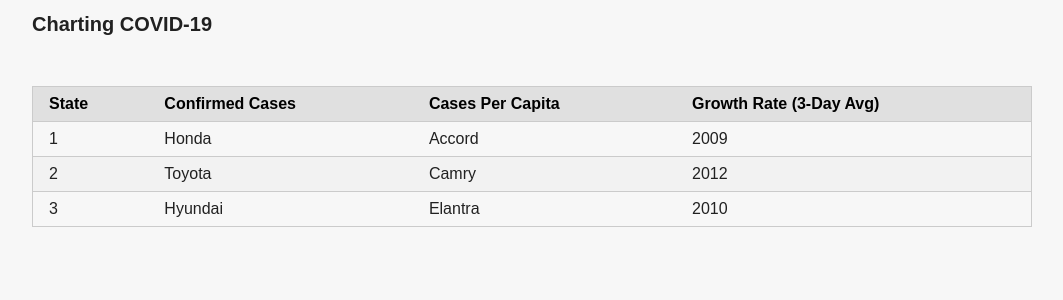
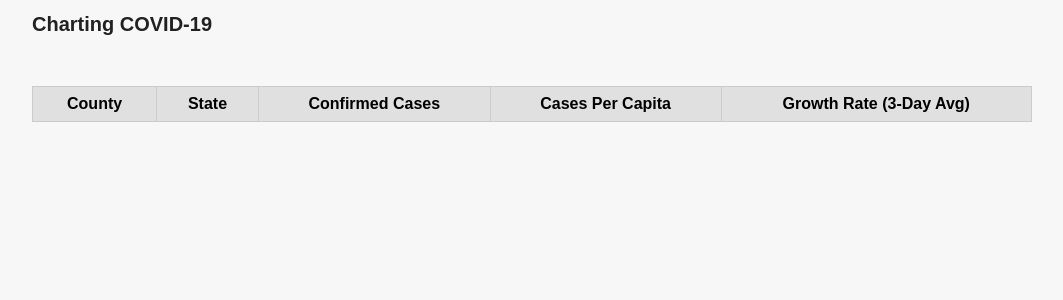
Before and after one commit to mattparrilla/chartingcovid, a Flask app: page / in a window 1280 px wide. Shown: the top 300 px of the page, without its empty margins (108-1171 px from the left). Run offline with Flask 2, Linux system fonts and the light colour scheme; lists and menus that the app fills with data are empty; style sheets or scripts are compiled from the project's sources.

Commit message:
Add county column and align columns

```diff
--- a/src/sass/_table.scss
+++ b/src/sass/_table.scss
@@ -17,6 +17,10 @@
   text-align: center;
 }
 
+td.number {
+  text-align: right;
+}
+
 .table td,
 .table th {
   border-left: 1px solid #cbcbcb;/*  inner column border */
@@ -30,7 +34,7 @@
 .table thead {
   background-color: #e0e0e0;
   color: #000;
-  text-align: left;
+  text-align: center;
   vertical-align: bottom;
 }
 
@@ -52,7 +56,7 @@
 
 .table td,
 .table th {
-  border-width: 0 0 1px 0;
+  border-width: 0 0 1px 1px;
   border-bottom: 1px solid #cbcbcb;
 }
 .table tbody > tr:last-child > td {
--- a/templates/table.html
+++ b/templates/table.html
@@ -1,6 +1,7 @@
 <table class="table">
   <thead id="js_thead">
     <tr>
+      <th id="county_header" data-column="county">County</th>
       <th data-column="state">State</th>
       <th data-column="cases">Confirmed Cases</th>
       <th data-column="cases_per_capita">Cases Per Capita</th>
@@ -9,25 +10,5 @@
   </thead>
 
   <tbody id="js_tbody">
-    <tr>
-      <td>1</td>
-      <td>Honda</td>
-      <td>Accord</td>
-      <td>2009</td>
-    </tr>
-
-    <tr>
-      <td>2</td>
-      <td>Toyota</td>
-      <td>Camry</td>
-      <td>2012</td>
-    </tr>
-
-    <tr>
-      <td>3</td>
-      <td>Hyundai</td>
-      <td>Elantra</td>
-      <td>2010</td>
-    </tr>
   </tbody>
 </table>
```
Also changed, not shown: src/js/dataTable.js (+7 -3 lines).
